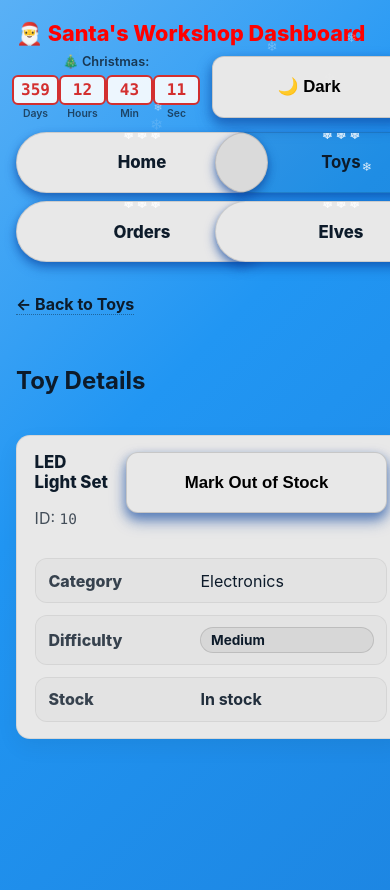
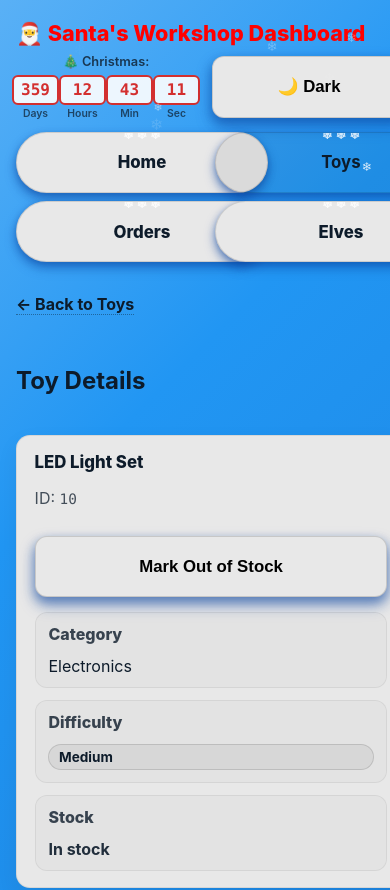
Before and after one commit to SvetlinGG/Santa-s_Workshop_Dashboard, a React (Vite) app: page /toys/10 in a window 390 px wide. Shown: the top 890 px of the page. Built offline with nearby package versions, Linux system fonts and the light colour scheme.

Commit message:
details page

```diff
--- a/src/styles/responsive.css
+++ b/src/styles/responsive.css
@@ -135,6 +135,21 @@
       content: attr(data-label);
       font-weight: 700;
       opacity: 0.75;
+    }
+  }
+
+/* Details page */
+
+@media (max-width: 700px) {
+    .details-head {
+      display: flex;
+      flex-direction: column;
+      align-items: stretch;
+      gap: 0.75rem;
+    }
+
+    .details-row {
+      grid-template-columns: 1fr;
     }
   }
 
```
